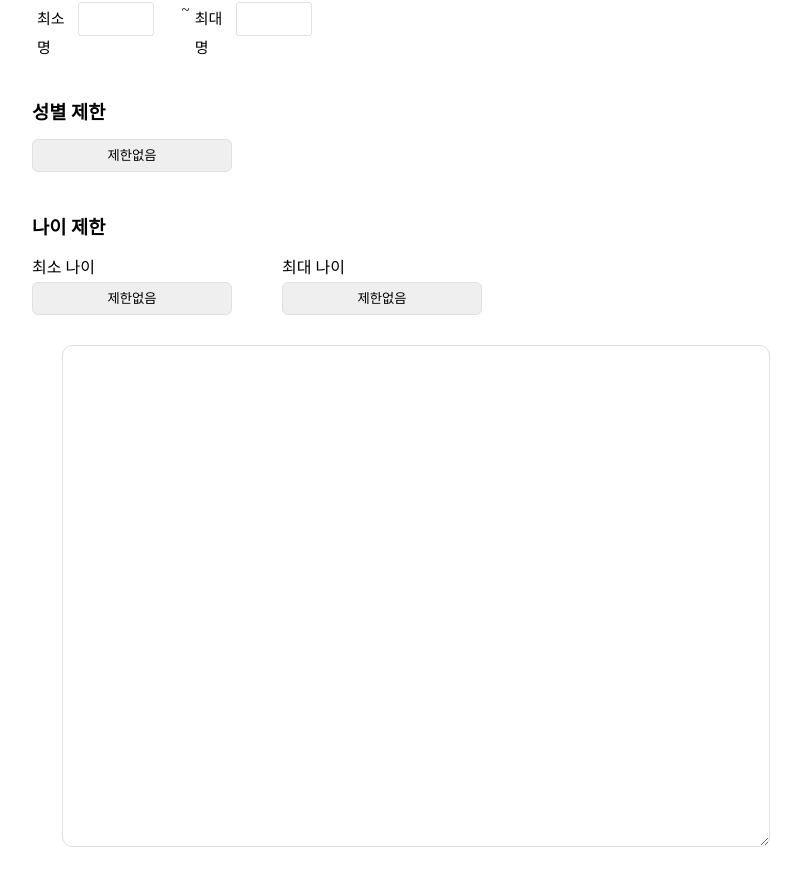
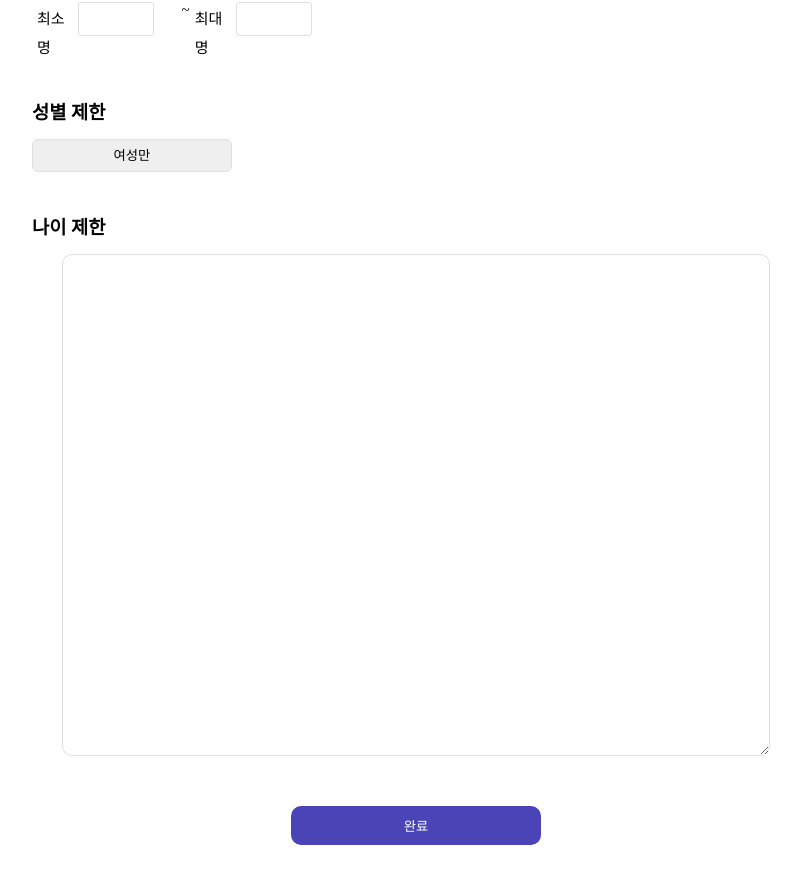
Before and after one commit to MODU-MOIM/momo-web, a React (Create React App) app: page / in a window 1280 px wide. Shown: the part 1212-2107 px from the top of the page, without its empty margins (224-1025 px from the left). Built offline with nearby package versions, Linux system fonts and the light colour scheme.

Commit message:
feat: GenderSelect 셀렉트박스 구현

```diff
--- a/src/pages/Crew/Components/SelectBox.jsx
+++ b/src/pages/Crew/Components/SelectBox.jsx
@@ -1,87 +1,26 @@
-import React, { useEffect, useState } from 'react';
+
+import React from 'react';
 import styled from 'styled-components';
 
-export const GenderSelect = ({onGenderChange}) => {
-  const handleSelectedGender = (e) => {
-    onGenderChange(e.target.value);
-  }
-
+export const GenderSelect = () => {
   return (
-    <Wrapper>
-      <StyledSelect name="genderSelect" defaultValue="noLimit" onChange={handleSelectedGender}>
+    <Container>
+      <StyledSelect name="genderSelect" defaultValue="제한없음">
         <option value="onlyFemale">여성만</option>
         <option value="onlyMale">남성만</option>
         <option value="noLimit">제한없음</option>
       </StyledSelect>
-    </Wrapper>
+    </Container>
   );
 };
 
-export const AgeSelect = ({onMinAgeChange, onMaxAgeChange}) => {
-    const [years, setYears] = useState([]);
-    const [minYear, setMinYear] = useState('noLimit');
-    const [maxYear, setMaxYear] = useState('noLimit');
 
-    const currentYear = new Date().getFullYear();
-    useEffect(()=>{
-        const yearsArray = [];
-        for(let i = 1960; i <= currentYear; i++){
-            yearsArray.push(i);
-        }
-        setYears(yearsArray);
-    },[]);
+const Container = styled.div`
+  width: 200px;
+`;
 
-    const handleMinAgeSelect = (e) => {
-        setMaxYear(e.target.value);
-        onMinAgeChange(e.target.value);
-    }
-    const handleMaxAgeSelect = (e) => {
-        setMinYear(e.target.value);
-        onMaxAgeChange(e.target.value);
-    }
-
-    return (
-      <Wrapper>
-        <Container>
-            <SubContainer>
-                <Label htmlFor="minAgeSelect">최소 나이</Label>
-                <StyledSelect name="minAgeSelect" value={maxYear} defaultValue="noLimit" onChange={handleMinAgeSelect}>
-                    <option value="noLimit">제한없음</option>
-                    {years.filter(year => year >= minYear || minYear === 'noLimit').map(year => (
-                    <option key={year} value={year}>{year} ({currentYear - year + 1}세)</option>
-                    ))}
-                </StyledSelect>
-            </SubContainer>
-            <SubContainer>
-                <Label htmlFor="maxAgeSelect">최대 나이</Label>
-                <StyledSelect name="maxAgeSelect" value={minYear} defaultValue="noLimit" onChange={handleMaxAgeSelect}>
-                    <option value="noLimit">제한없음</option>
-                    {years.filter(year => year <= maxYear || maxYear === 'noLimit').map(year => (
-                    <option key={year} value={year}>{year} ({currentYear - year + 1}세)</option>
-                    ))}
-                </StyledSelect>
-            </SubContainer>
-        </Container>
-      </Wrapper>
-    );
-  };
-
-const Wrapper = styled.div`
-  width: 500px;
-`;
-const Container = styled.div`
-  display: flex;
-`;
-const SubContainer = styled.div`
+const StyledSelect = styled.select`
   width: 100%;
-  margin: 0px 30px 30px 0px;
-`;
-const Label = styled.label`
-  display: block;
-  margin-bottom: 4px;
-`;
-const StyledSelect = styled.select`
-  width: 200px;
   padding: 8px;
   text-align: center;
   border: 1px solid #DEDFE7;
--- a/src/pages/Crew/CrewCreate.jsx
+++ b/src/pages/Crew/CrewCreate.jsx
@@ -2,7 +2,7 @@ import React, { useState } from "react";
 import styled from "styled-components";
 import SetCategory from "./Components/SetCategory";
 import SetRegion from "./Components/SetRegion";
-import { AgeSelect, GenderSelect } from "./Components/SelectBox";
+import { GenderSelect } from "./Components/SelectBox";
 
 export default function CrewCreate() {
     const [crewName, setCrewName] = useState("");
@@ -90,11 +90,11 @@ export default function CrewCreate() {
 
                     {/* 성별 설정 */}
                     <ItemTitle>성별 제한</ItemTitle>
-                    <GenderSelect onGenderChange={handleGender}/>
+
+                    <GenderSelect/>
 
                     {/* 나이 설정 */}
                     <ItemTitle>나이 제한</ItemTitle>
-                    <AgeSelect onMinAgeChange={handleMinAge} onMaxAgeChange={handleMaxAge}/>
 
                 </CrewSettings>
 
```
